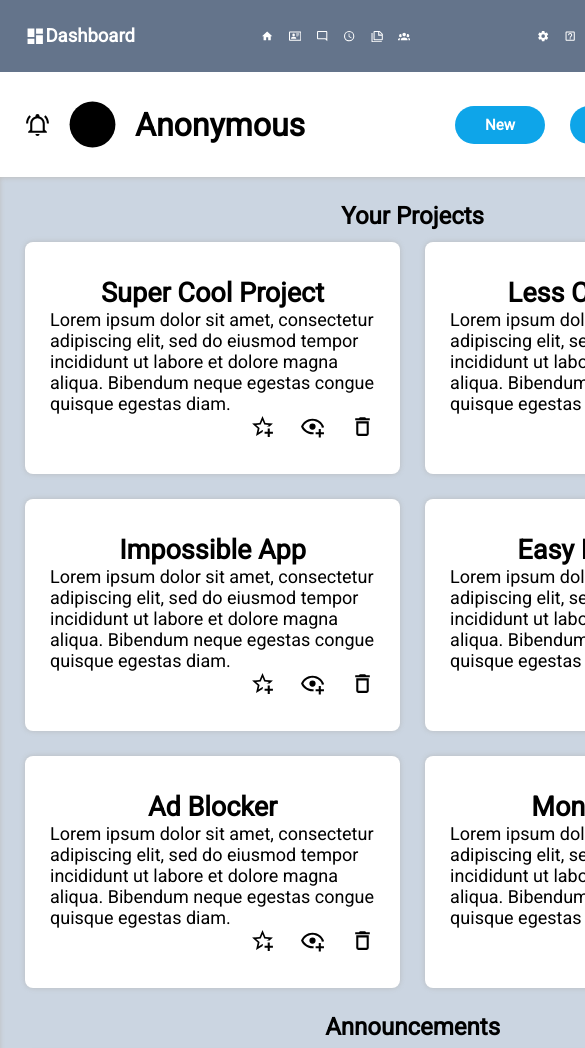
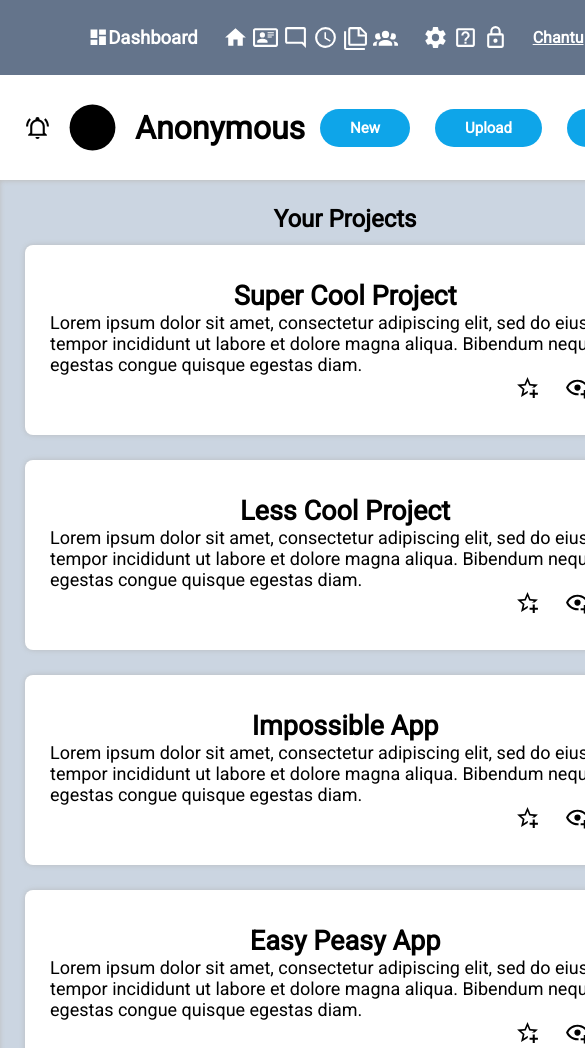
Before and after one commit to MrChantu/admin-dashboard, a plain HTML site: page index.html in a window 390 px wide. Shown: the top 1048 px of the page, 585 px wide, since content can reach past the window. Drawn offline with Linux system fonts and the light colour scheme.

Commit message:
Mobile fix 2.0

```diff
--- a/styles.css
+++ b/styles.css
@@ -248,6 +248,7 @@
         grid-column: unset;
         grid-row: 2 / 3;
         grid-template-rows: 1fr;
+        gap: 15px;
     }
 
     main {
@@ -258,7 +259,8 @@
         grid-row: 1 / 2;
         flex-direction: row;
         align-items: center;
-        justify-content: space-between;
+        justify-content: center;
+        gap: 25px;
     }
 
     .links a {
@@ -267,6 +269,11 @@
 
     .links {
         flex-direction: row;
+        gap: 5px;
+    }
+
+    .links svg {
+        width: 25px;
     }
 
     #search-bar, #profile-info {
@@ -285,4 +292,12 @@
         width: fit-content;
     }
 
+    #cards {
+        grid-template-columns: 1fr;
+    }
+
+    .card {
+
+    }
+
   }
```
